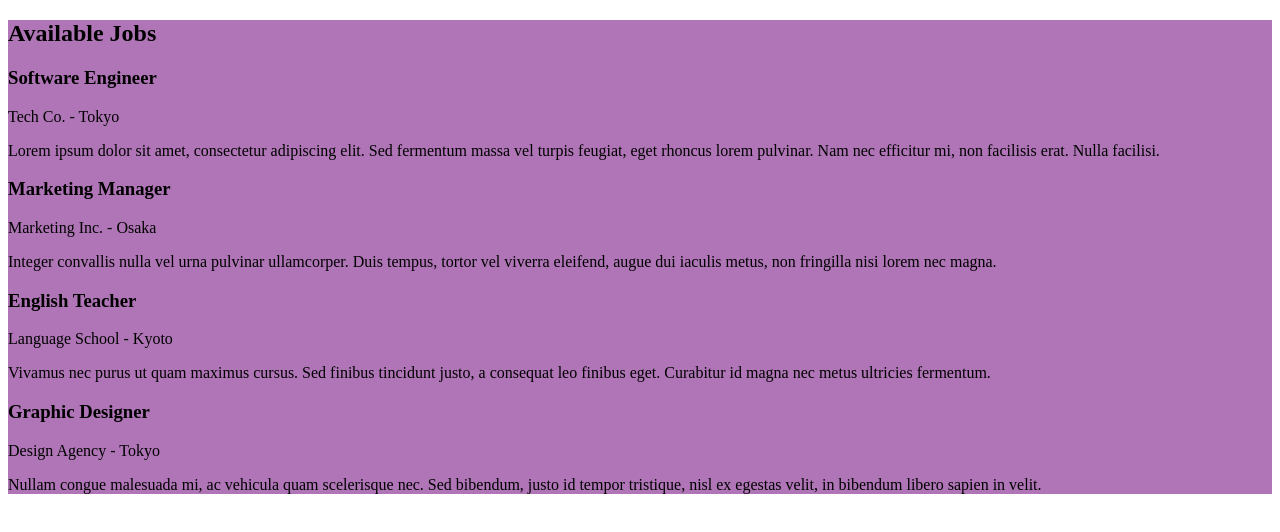
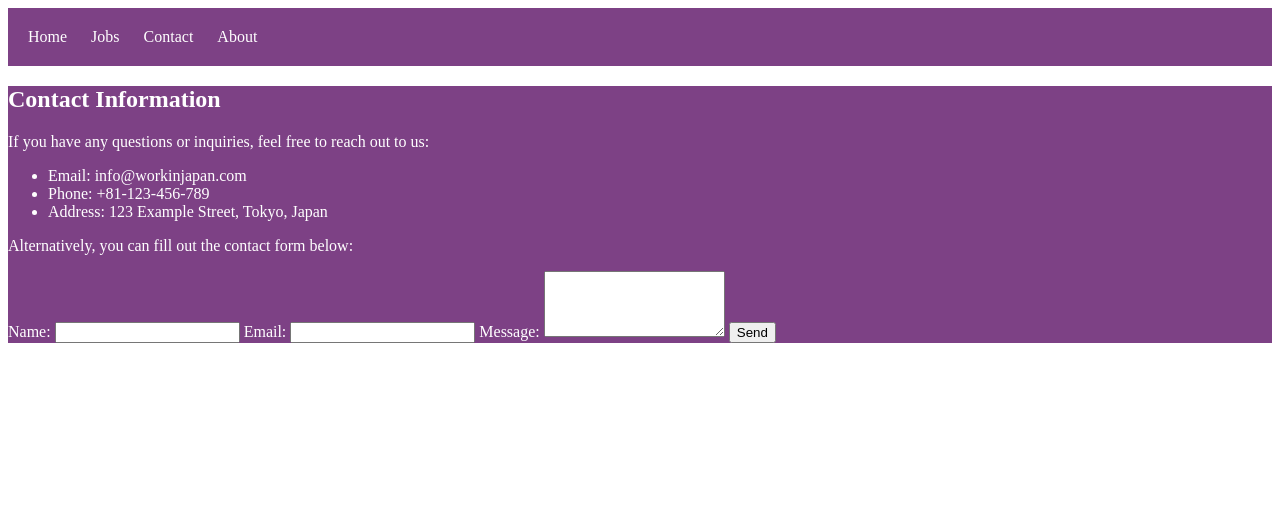
Before and after one commit to sapna23sharma/website-work-opportunities-in-japan, a plain HTML site: page contact.html in a window 1280 px wide. Drawn offline with Linux system fonts and the light colour scheme.

Commit message:
Update contact.html

```diff
--- a/contact.html
+++ b/contact.html
@@ -6,37 +6,64 @@
     <title>Jobs</title>
 </head>
 <style>
+    header {
+    background-color: #560861c4;
+    color: #fff;
+    padding: 20px;
+    }
+    nav ul {
+    list-style-type: none;
+    margin: 0;
+    padding: 0;
+}
+
+nav ul li {
+    display: inline;
+    margin-right: 20px;
+}
+
+nav ul li a {
+    color: #ffffff;
+    text-decoration: none;
+}
+
     .container{
-        background-color: #75128294;
+        background-color: #560861c4;
+        color: white;
     }
 </style>
 <body>
-    <section id="jobs">
+    <header>
+        <nav>
+            <ul>
+                <li><a href="index.html">Home</a></li>
+                <li><a href="jobs.html">Jobs</a></li>
+                <li><a href="contact.html">Contact</a></li>
+                <li><a href="about.html">About</a></li>
+            </ul>
+        </nav>
+    </header>
+    <section id="contact-info">
         <div class="container">
-            <h2>Available Jobs</h2>
-            <div class="job-list">
-                <div class="job">
-                    <h3>Software Engineer</h3>
-                    <p>Tech Co. - Tokyo</p>
-                    <p>Lorem ipsum dolor sit amet, consectetur adipiscing elit. Sed fermentum massa vel turpis feugiat, eget rhoncus lorem pulvinar. Nam nec efficitur mi, non facilisis erat. Nulla facilisi.</p>
-                </div>
-                <div class="job">
-                    <h3>Marketing Manager</h3>
-                    <p>Marketing Inc. - Osaka</p>
-                    <p>Integer convallis nulla vel urna pulvinar ullamcorper. Duis tempus, tortor vel viverra eleifend, augue dui iaculis metus, non fringilla nisi lorem nec magna.</p>
-                </div>
-                <div class="job">
-                    <h3>English Teacher</h3>
-                    <p>Language School - Kyoto</p>
-                    <p>Vivamus nec purus ut quam maximus cursus. Sed finibus tincidunt justo, a consequat leo finibus eget. Curabitur id magna nec metus ultricies fermentum.</p>
-                </div>
-                <div class="job">
-                    <h3>Graphic Designer</h3>
-                    <p>Design Agency - Tokyo</p>
-                    <p>Nullam congue malesuada mi, ac vehicula quam scelerisque nec. Sed bibendum, justo id tempor tristique, nisl ex egestas velit, in bibendum libero sapien in velit.</p>
-                </div>
-                <!-- Add more job listings as needed -->
-            </div>
+        <h2>Contact Information</h2>
+        <p>If you have any questions or inquiries, feel free to reach out to us:</p>
+        <ul>
+            <li>Email: info@workinjapan.com</li>
+            <li>Phone: +81-123-456-789</li>
+            <li>Address: 123 Example Street, Tokyo, Japan</li>
+        </ul>
+        <p>Alternatively, you can fill out the contact form below:</p>
+        <form id="contact-form" action="submit_form.php" method="post">
+            <label for="name">Name:</label>
+            <input type="text" id="name" name="name" required>
+            <label for="email">Email:</label>
+            <input type="email" id="email" name="email" required>
+            <label for="message">Message:</label>
+            <textarea id="message" name="message" rows="4" required></textarea>
+            <button type="submit">Send</button>
+        </form>
+    </section>
+
         </div>
     </section>
 </body>
```
